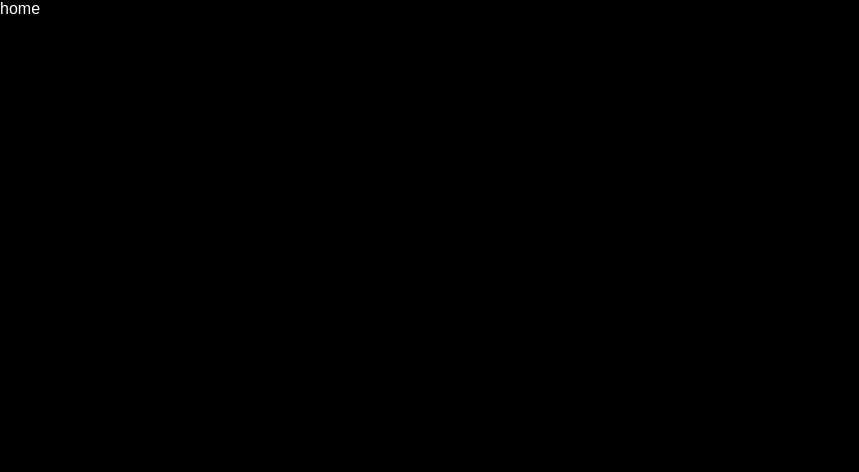
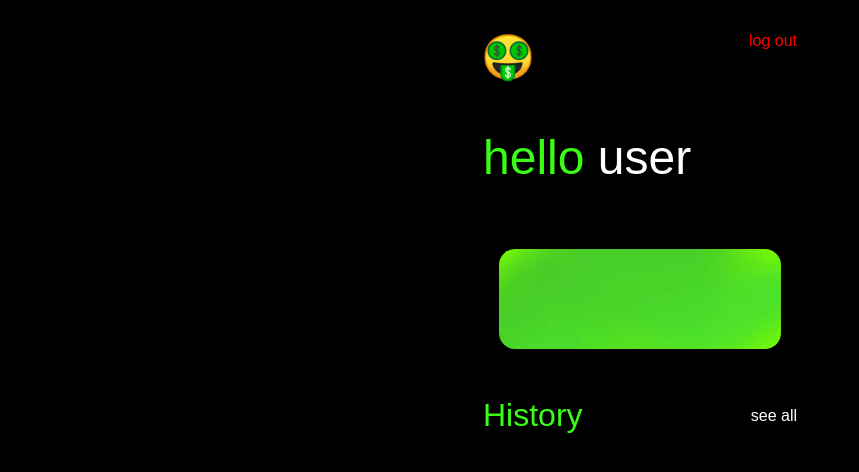
Before and after one commit to dHarshMakwana/malamal-bank, a Next.js app: page /home in a window 1280 px wide. Shown: the top 472 px of the page, without its empty margins (0-859 px from the left). Built offline with nearby package versions, Linux system fonts and the light colour scheme.

Commit message:
feat:home page

```diff
--- a/src/app/globals.scss
+++ b/src/app/globals.scss
@@ -26,7 +26,6 @@ div {
   background: transparent;
   text-decoration: none;
   width: 100%;
-  color: white;
 }
 
 .w-full {
--- /dev/null
+++ b/src/app/home/home.module.scss
@@ -0,0 +1,52 @@
+.container {
+  max-width: 378px;
+  margin: 0 auto;
+  background-color: black;
+  height: 100vh;
+  padding: 2rem;
+  display: flex;
+  justify-self: center;
+  gap: 3rem;
+  align-items: center;
+  flex-direction: column;
+  height: 100vh;
+  .header {
+    display: flex;
+    width: 100%;
+    justify-content: space-between;
+    span {
+      color: red;
+    }
+  }
+  .hello {
+    color: #39ff14;
+    font-size: 3rem;
+    span {
+      color: #fff;
+    }
+  }
+  .balance {
+    color: #ff0000;
+    background: url(/bg.png) no-repeat;
+    height: 100px;
+    width: 90%;
+    max-width: 20rem;
+    border-radius: 16px;
+    margin: 1rem auto 0;
+  }
+
+  .subHeader {
+    display: flex;
+    color: #39ff14;
+
+    width: 100%;
+    align-items: center;
+    justify-content: space-between;
+    font-size: 2rem;
+    span {
+      font-size: 1rem;
+      color: white;
+      white-space: nowrap;
+    }
+  }
+}
--- a/src/app/home/page.tsx
+++ b/src/app/home/page.tsx
@@ -1,7 +1,25 @@
 import React from "react";
+import s from "./home.module.scss";
+import logo from "/public/logo.png";
+import Image from "next/image";
 
 const home = () => {
-  return <div>home</div>;
+  return (
+    <div className={s.container}>
+      <div className={s.header}>
+        <Image width={50} alt="" src={logo} />
+        <span>log out</span>
+      </div>
+      <div className={s.hello}>
+        hello <span>user</span>
+      </div>
+      <div className={s.balance}></div>
+      <div className={s.subHeader}>
+        <p>History</p>
+        <span>see all</span>
+      </div>
+    </div>
+  );
 };
 
 export default home;
```
Also changed, not shown: public/bg.png (added).
